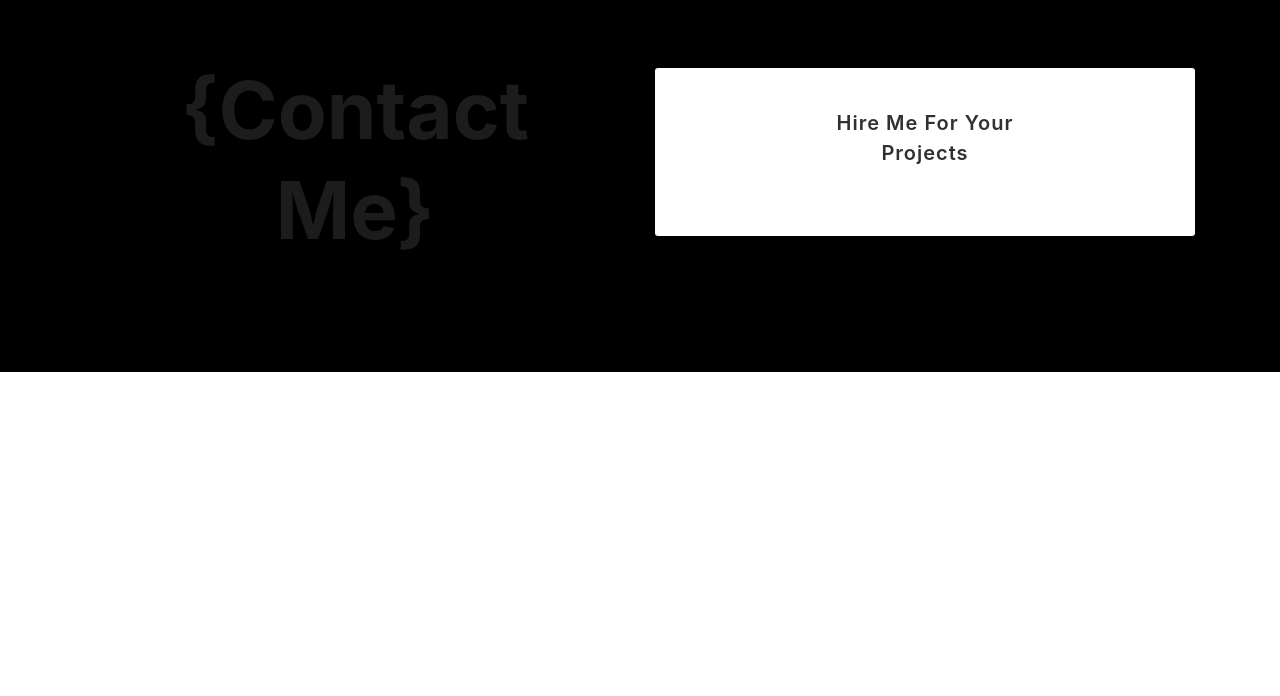
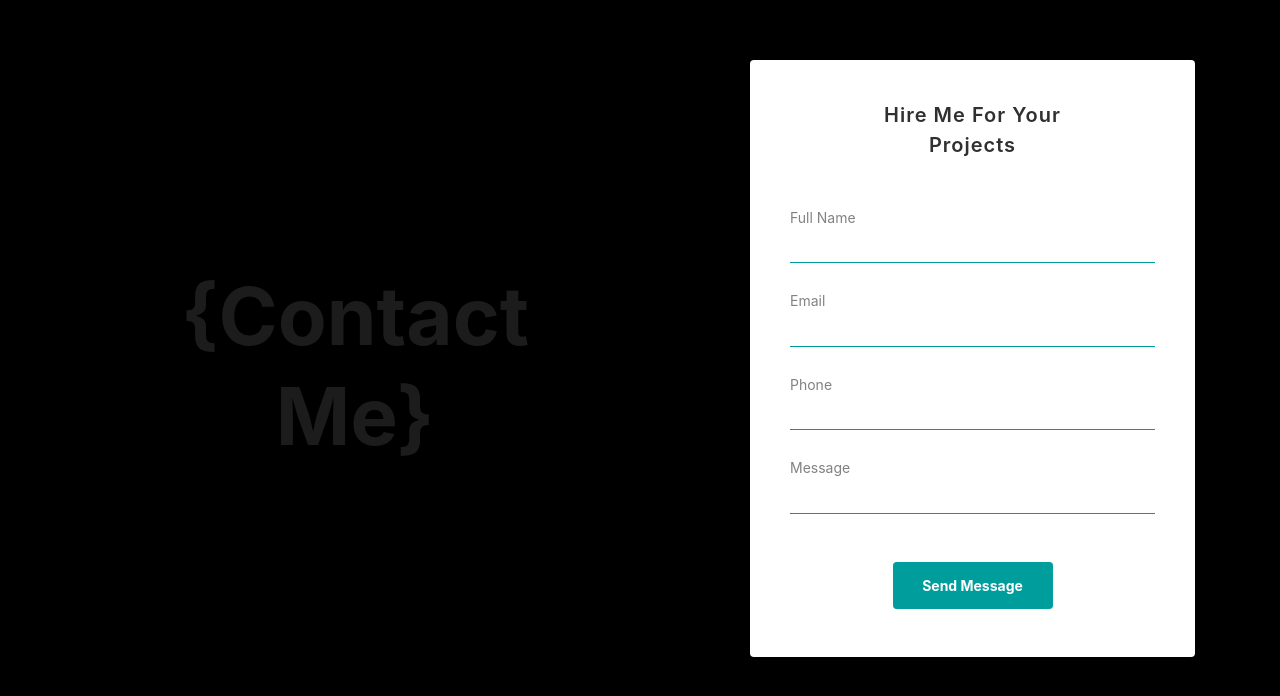
Before and after one commit to jydoskey/personal-portfolio-website, a Vue app: page / in a window 1280 px wide. Shown: the part 2853-3549 px from the top of the page. Before the commit the page ends 3225 px from the top, so only its background shows below. Built offline with nearby package versions, Linux system fonts and the light colour scheme.

Commit message:
request form created

```diff
--- a/src/components/Contact.vue
+++ b/src/components/Contact.vue
@@ -5,20 +5,38 @@
         <div slot="card-body" class="card-body">
           <div class="card-body__content">
             <div class="container">
-              <div class="row align-items-center">
+              <div class="row align-items-center justify-content-between">
                 <div class="col-lg-6">
                   <div class="text-center card-header__placeholder">
                     <h2 class="card-header pt-0 pb-4">{Contact Me}</h2>
                   </div>
                 </div>
-                <div class="col-lg-6 mb-3">
+                <div class="col-lg-5 mb-3">
                   <Card class="contact-html">
                     <div slot="card-header" class="card-header text-center card-header__placeholder">
                       <p class="p-1 caption">Hire Me For Your Projects</p>
                     </div>
                     <div slot="card-body" class="card-body pt-3">
                       <div class="card-body__content pt-0">
-
+                        <form action="">
+                          <label>
+                            <span>Full Name</span>
+                            <input type="text" />
+                          </label>
+                          <label>
+                            <span>Email</span>
+                            <input type="email" />
+                          </label>
+                          <label>
+                            <span>Phone</span>
+                            <input type="number" />
+                          </label>
+                          <label>
+                            <span>Message</span>
+                            <input type="text" />
+                          </label>
+                          <button class="btn btn-magenta btn-send btn-sm ml-auto mr-auto mt-5">Send Message</button>
+                        </form>
                       </div>
                     </div>
                   </Card>
@@ -67,11 +85,65 @@
 
   .contact-html {
     background: #ffffff;
-    border-radius: 0.2rem;
+    border-radius: 0.25rem;
     color: #303030;
 
     p.caption {
       color: #303030;
     }
   }
+
+  input {
+    border: none;
+    outline: none;
+    background: none;
+  }
+
+  label {
+    display: block;
+    margin: 25px auto 0;
+    text-align: start;
+
+    span {
+      font-size: 14px;
+      color: #828282;
+    }
+  }
+
+  input {
+    display: block;
+    width: 100%;
+    margin-top: 5px;
+    padding-bottom: 5px;
+    font-size: 15px;
+    color: #303030;
+    border-bottom: 1px solid $magenta;
+    text-align: start;
+  }
+
+  .btn-send {
+    width: 10rem;
+    height: 2.9375rem;
+    padding-left: 0;
+    padding-right: 0;
+    background: #009D9D;
+    color: white;
+    display: block;
+
+    &:hover {
+      background: #008080;
+    }
+  }
+
+  /* Chrome, Safari, Edge, Opera */
+  input::-webkit-outer-spin-button,
+  input::-webkit-inner-spin-button {
+    -webkit-appearance: none;
+    margin: 0;
+  }
+
+  /* Firefox */
+  input[type=number] {
+    -moz-appearance: textfield;
+  }
 </style>
```
